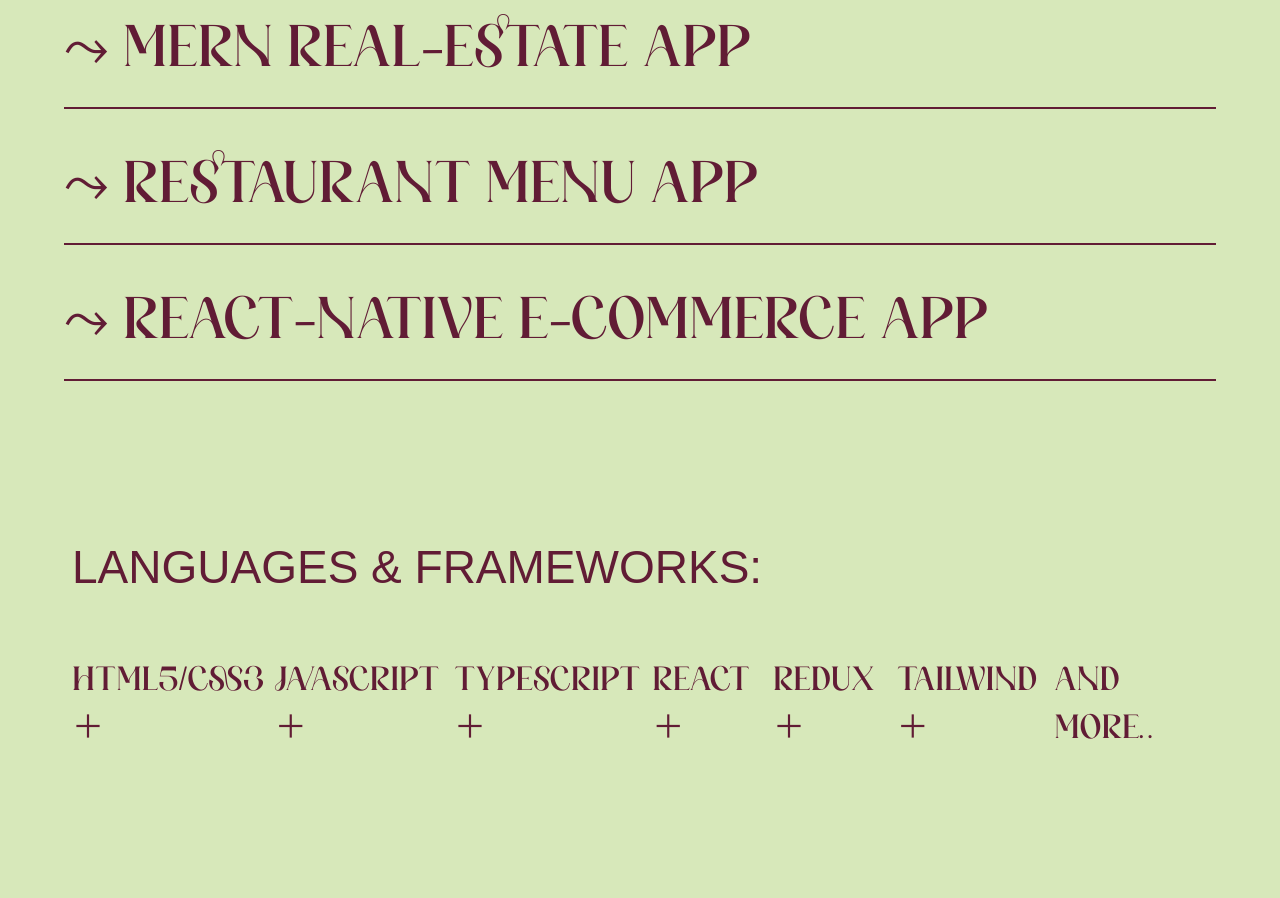
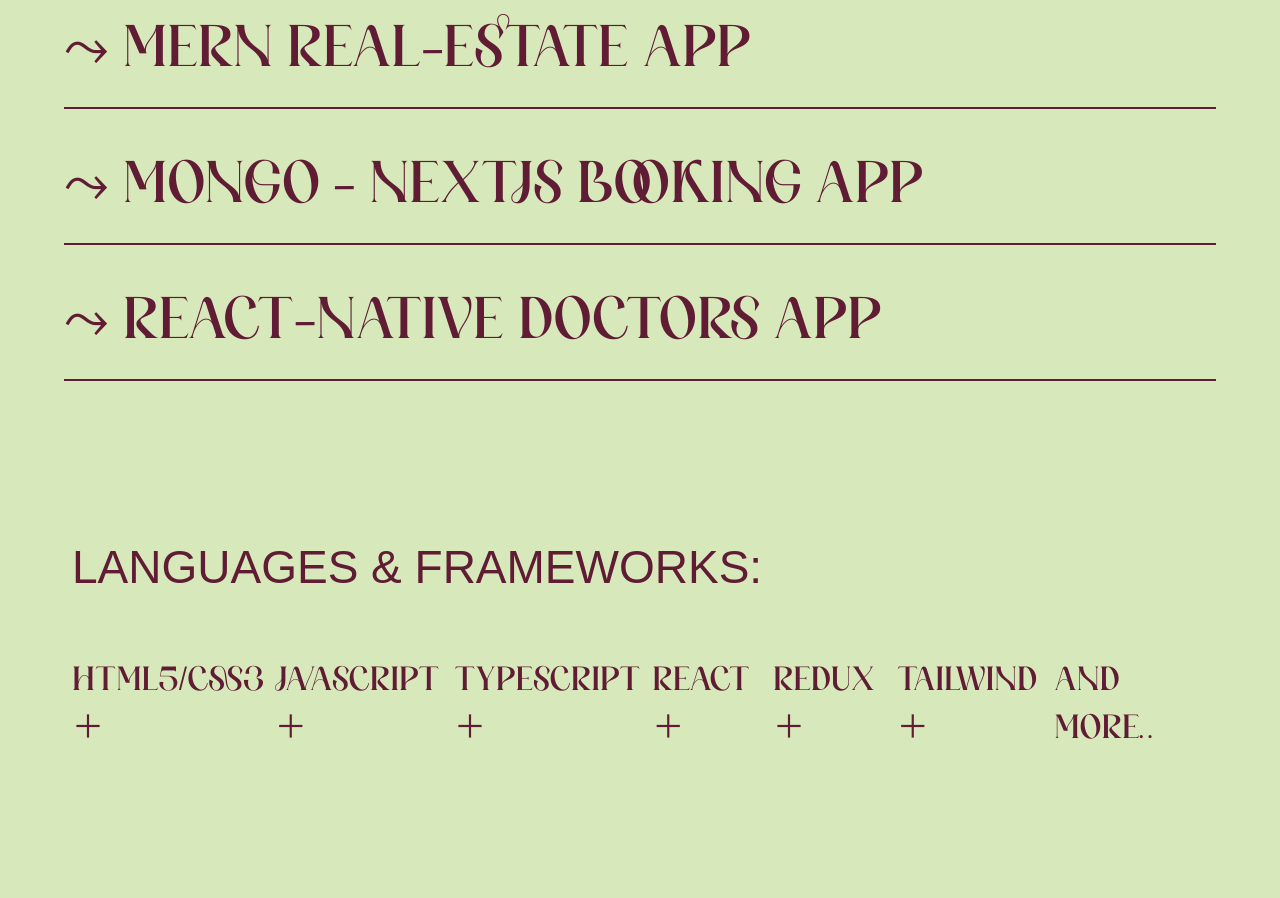
Before and after one commit to pr4th4meshh/p4-portfolio, a React (Vite) app: page / in a window 1280 px wide. Shown: the part 1380-2278 px from the top of the page. Built offline with nearby package versions, Linux system fonts and the light colour scheme.

Commit message:
update: projects

```diff
--- a/src/components/Projects.jsx
+++ b/src/components/Projects.jsx
@@ -25,13 +25,13 @@
             </a>
           </li>
           <li>
-          <a href="https://github.com/pr4th4meshh/restaurant-menu-nextjs-app">
-              <h1 className={`${style.h1}`}>⤳ RESTAURANT MENU APP</h1>
+          <a href="https://github.com/pr4th4meshh/book-appointment-mern">
+              <h1 className={`${style.h1}`}>⤳ MONGO - NEXTJS BOOKING APP </h1>
             </a>
           </li>
           <li>
-            <a href="https://github.com/pr4th4meshh/react-native-expo">
-              <h1 className={`${style.h1}`}>⤳ REACT-NATIVE E-COMMERCE APP</h1>
+            <a href="https://github.com/pr4th4meshh/doctors-react-native-app">
+              <h1 className={`${style.h1}`}>⤳ REACT-NATIVE DOCTORS APP</h1>
             </a>
           </li>
         </ul>
```
